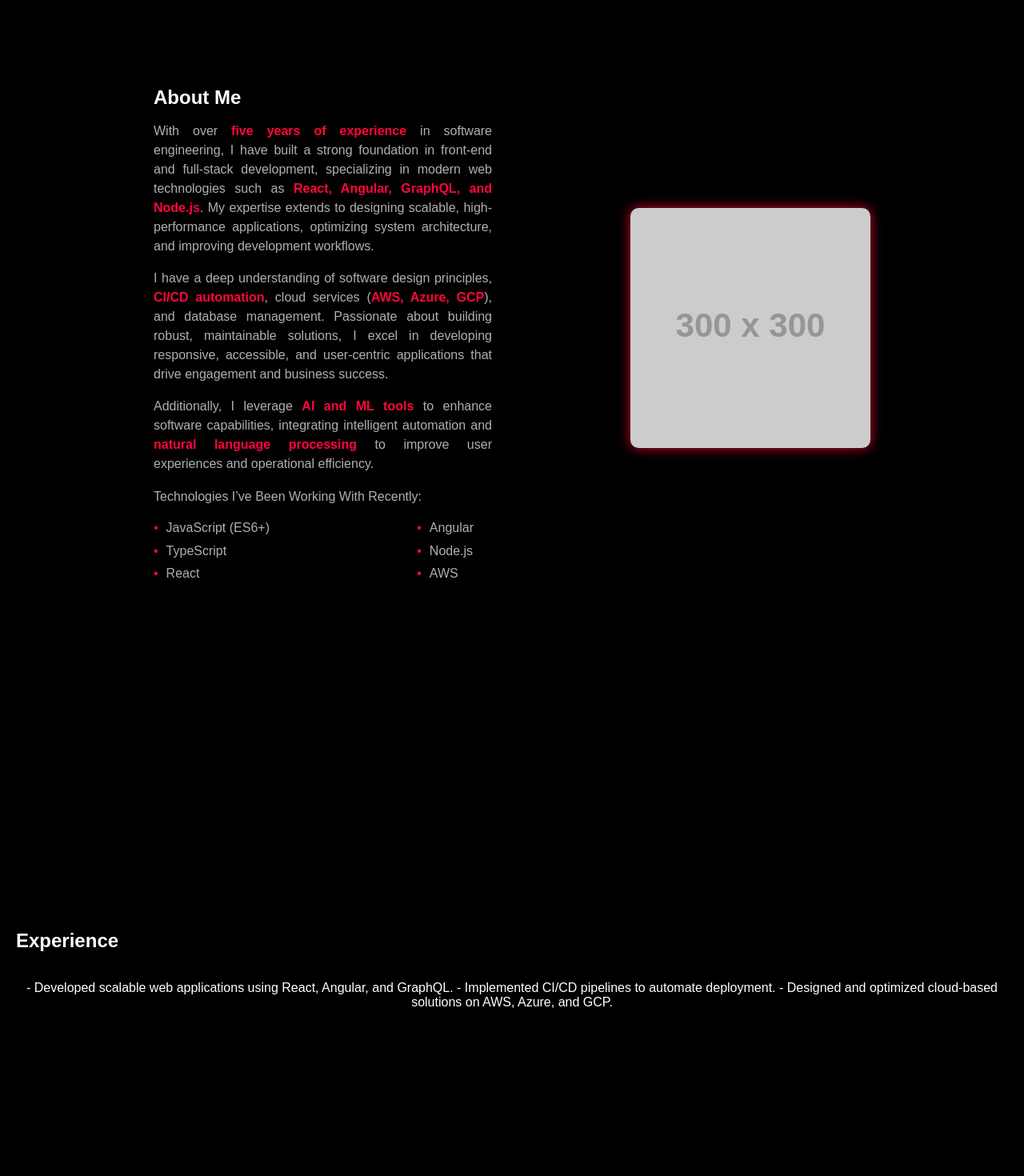
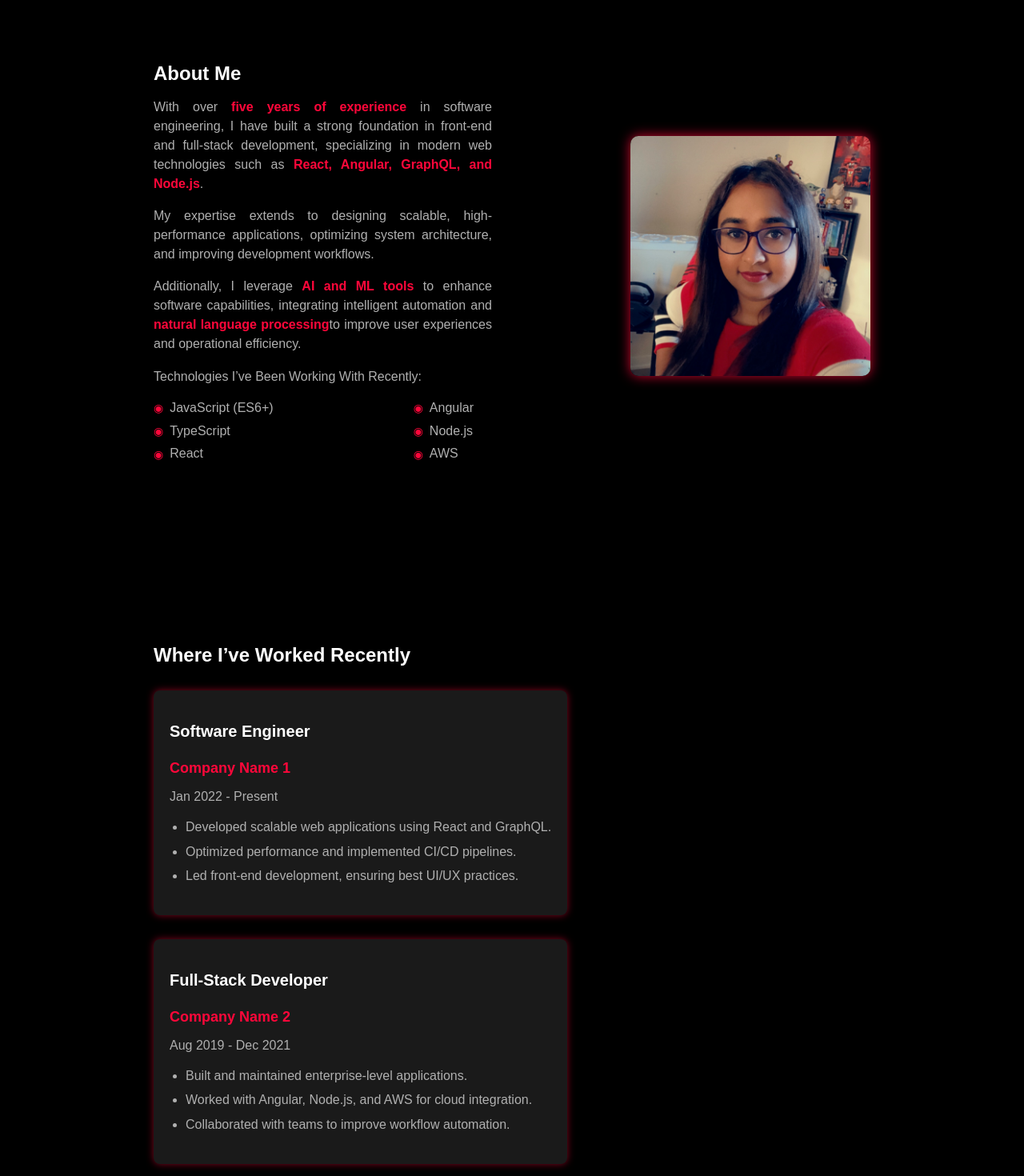
Before and after one commit to amuthyal/my-portfolio, a React (Create React App) app: page / in a window 1280 px wide. Shown: the part 880-2350 px from the top of the page at 80% size. Built offline with nearby package versions, Linux system fonts and the light colour scheme.

Commit message:
added components

```diff
--- a/src/App.css
+++ b/src/App.css
@@ -192,11 +192,16 @@
   line-height: 1.8;
 }
 
+/* Custom Bullet Points - Smaller Circle */
 .tech-list li::before {
-  content: "•"; /* Bullet point */
+  content: "◉";  /* You can change this to ◉, ◆, ▶, ✪, etc. */
   color: #ff073a; /* Neon Red Bullet */
-  margin-right: 10px;
+  font-size: 14px; /* Reduce bullet size */
+  margin-right: 8px; /* Reduce spacing */
+  display: inline-block;
+  vertical-align: middle;
 }
+
 
 
 
@@ -234,3 +239,65 @@
     height: 250px;
   }
 }
+
+/* Experience Section */
+#experience {
+  padding: 60px 15%;
+  min-height: 100vh;
+  text-align: left;
+}
+
+/* Section Title */
+.section-title {
+  color: white;
+  font-size: 24px;
+  margin-bottom: 30px;
+}
+
+/* Experience Container */
+.experience-container {
+  display: flex;
+  flex-direction: column;
+  gap: 30px; /* Space between jobs */
+}
+
+/* Individual Experience Item */
+.experience-item {
+  background: rgba(255, 255, 255, 0.1); /* Subtle background */
+  padding: 20px;
+  border-radius: 8px;
+  box-shadow: 0 0 10px rgba(255, 7, 58, 0.5); /* Neon Glow */
+}
+
+/* Job Titles */
+.experience-item h3 {
+  color: white;
+  font-size: 20px;
+  margin-bottom: 5px;
+}
+
+/* Company Names */
+.experience-item h4 {
+  color: #ff073a; /* Neon Red */
+  font-size: 18px;
+  margin-bottom: 5px;
+}
+
+/* Dates */
+.experience-item p {
+  color: #b0b0b0; /* Grey */
+  font-size: 16px;
+  margin-bottom: 10px;
+}
+
+/* Job Responsibilities */
+.experience-item ul {
+  color: #b0b0b0;
+  font-size: 16px;
+  line-height: 1.6;
+  padding-left: 20px;
+}
+
+.experience-item ul li {
+  margin-bottom: 5px;
+}
--- a/src/App.js
+++ b/src/App.js
@@ -1,127 +1,23 @@
 import React from "react";
+import Header from "./components/Header";
+import Intro from "./components/Intro";
+import About from "./components/About";
+import Experience from "./components/Experience";
+import Projects from "./components/Projects";
+import Contact from "./components/Contact";
 import "./App.css";
 
-function App() {
+const App = () => {
   return (
-    <div className="App">
+    <div>
       <Header />
-      <MainContent />
-      <Footer />
+      <Intro />
+      <About />
+      <Experience />
+      <Projects />
+      <Contact />
     </div>
   );
-}
-
-const Header = () => (
-  <header className="header">
-    <nav>
-      <ul>
-        <li><a href="#about">About</a></li>
-        <li><a href="#experience">Experience</a></li>
-        <li><a href="#projects">Projects</a></li>
-        <li><a href="#contact">Contact</a></li>
-        <li><button onClick={() => window.open("/resume.pdf")}>Resume</button></li>
-      </ul>
-    </nav>
-  </header>
-);
-
-const MainContent = () => (
-  <main className="main">
-    {/* Introduction Section */}
-    <section id="intro">
-      <h1>Hi, my name is</h1>
-      <h3>Akhila Muthyala</h3>
-      <p className="intro-text">
-        I'm an experienced full-stack developer, and I'm passionate about
-        building high-performance, AI-enhanced applications that drive
-        engagement and efficiency.
-      </p>
-    </section>
-
-    {/* About Me Section (Text Left, Image Right) */}
-    <section id="about">
-      {/* Left Column - Text */}
-      <div className="about-text">
-        <h2>About Me</h2>
-        <p>
-          With over <span className="highlight">five years of experience</span> in software engineering,
-          I have built a strong foundation in front-end and full-stack development, specializing in modern
-          web technologies such as <span className="highlight">React, Angular, GraphQL, and Node.js</span>.
-          My expertise extends to designing scalable, high-performance applications, optimizing system
-          architecture, and improving development workflows.
-        </p>
-        <p>
-          I have a deep understanding of software design principles, <span className="highlight">CI/CD automation</span>,
-          cloud services (<span className="highlight">AWS, Azure, GCP</span>), and database management. Passionate about
-          building robust, maintainable solutions, I excel in developing responsive, accessible, and
-          user-centric applications that drive engagement and business success.
-        </p>
-        <p>
-          Additionally, I leverage <span className="highlight">AI and ML tools</span> to enhance software capabilities,
-          integrating intelligent automation and <span className="highlight">natural language processing </span>
-          to improve user experiences and operational efficiency.
-        </p>
-
-    {/* Technologies Section */}
-    <h3 className="tech-title">Technologies I’ve Been Working With Recently:</h3>
-    <div className="tech-container">
-      <ul className="tech-list">
-        <li>JavaScript (ES6+)</li>
-        <li>TypeScript</li>
-        <li>React</li>
-      </ul>
-      <ul className="tech-list">
-        <li>Angular</li>
-        <li>Node.js</li>
-        <li>AWS</li>
-      </ul>
-    </div>
-  </div>
-
-
-
-      {/* Right Column - Image */}
-      <div className="about-image">
-       {/* <img src="/images/profile.jpg" alt="Akhila Muthyala" /> */}
-       <img src="https://via.placeholder.com/300x300" alt="Test Image" />
-
-      </div>
-    </section>
-
-    {/* Experience Section */}
-    <section id="experience">
-      <h2>Experience</h2>
-      <p>
-        - Developed scalable web applications using React, Angular, and GraphQL.
-        - Implemented CI/CD pipelines to automate deployment.
-        - Designed and optimized cloud-based solutions on AWS, Azure, and GCP.
-      </p>
-    </section>
-
-    {/* Projects Section */}
-    <section id="projects">
-      <h2>Projects</h2>
-      <p>
-        - <strong>Project 1:</strong> A full-stack e-commerce platform with GraphQL APIs.
-        - <strong>Project 2:</strong> AI-powered chatbot for automated customer support.
-        - <strong>Project 3:</strong> Scalable SaaS application for data analytics.
-      </p>
-    </section>
-
-    {/* Contact Section */}
-    <section id="contact">
-      <h2>Contact</h2>
-      <p>Email: akhila@example.com</p>
-      <p>LinkedIn: linkedin.com/in/akhila</p>
-      <p>GitHub: github.com/akhila</p>
-    </section>
-  </main>
-);
-
-const Footer = () => (
-  <footer className="footer">
-    <p>&copy; {new Date().getFullYear()} Akhila Muthyala</p>
-  </footer>
-);
+};
 
 export default App;
--- /dev/null
+++ b/src/components/About.js
@@ -0,0 +1,48 @@
+import React from "react";
+import "../App.css";
+
+const About = () => {
+  return (
+    <section id="about">
+      <div className="about-text">
+        <h2>About Me</h2>
+        <p>
+          With over <span className="highlight">five years of experience</span> in software engineering,
+          I have built a strong foundation in front-end and full-stack development, specializing in modern
+          web technologies such as <span className="highlight">React, Angular, GraphQL, and Node.js</span>.
+        </p>
+        <p>
+          My expertise extends to designing scalable, high-performance applications, optimizing system
+          architecture, and improving development workflows.
+        </p>
+        <p>
+          Additionally, I leverage <span className="highlight">AI and ML tools</span> to enhance software capabilities,
+          integrating intelligent automation and <span className="highlight">natural language processing</span>
+          to improve user experiences and operational efficiency.
+        </p>
+
+        {/* Technologies Section */}
+        <h3 className="tech-title">Technologies I’ve Been Working With Recently:</h3>
+        <div className="tech-container">
+          <ul className="tech-list">
+            <li>JavaScript (ES6+)</li>
+            <li>TypeScript</li>
+            <li>React</li>
+          </ul>
+          <ul className="tech-list">
+            <li>Angular</li>
+            <li>Node.js</li>
+            <li>AWS</li>
+          </ul>
+        </div>
+      </div>
+
+      {/* Right Column - Profile Image */}
+      <div className="about-image">
+        <img src="/images/profile.jpg" alt="Akhila Muthyala" />
+      </div>
+    </section>
+  );
+};
+
+export default About;
--- /dev/null
+++ b/src/components/Contact.js
@@ -0,0 +1,14 @@
+import React from "react";
+import "../App.css";
+
+const Contact = () => {
+  return (
+    <section id="contact">
+      <h2 className="section-title">Contact</h2>
+      <p className="text-gray">Feel free to reach out to me!</p>
+      <a href="mailto:your.email@example.com" className="contact-btn">Say Hello</a>
+    </section>
+  );
+};
+
+export default Contact;
--- /dev/null
+++ b/src/components/Experience.js
@@ -0,0 +1,39 @@
+import React from "react";
+import "../App.css";
+
+const Experience = () => {
+  return (
+    <section id="experience">
+      <h2 className="section-title">Where I’ve Worked Recently</h2>
+      <div className="experience-container">
+
+        {/* Job 1 */}
+        <div className="experience-item">
+          <h3>Software Engineer</h3>
+          <h4>Company Name 1</h4>
+          <p>Jan 2022 - Present</p>
+          <ul>
+            <li>Developed scalable web applications using React and GraphQL.</li>
+            <li>Optimized performance and implemented CI/CD pipelines.</li>
+            <li>Led front-end development, ensuring best UI/UX practices.</li>
+          </ul>
+        </div>
+
+        {/* Job 2 */}
+        <div className="experience-item">
+          <h3>Full-Stack Developer</h3>
+          <h4>Company Name 2</h4>
+          <p>Aug 2019 - Dec 2021</p>
+          <ul>
+            <li>Built and maintained enterprise-level applications.</li>
+            <li>Worked with Angular, Node.js, and AWS for cloud integration.</li>
+            <li>Collaborated with teams to improve workflow automation.</li>
+          </ul>
+        </div>
+
+      </div>
+    </section>
+  );
+};
+
+export default Experience;
--- /dev/null
+++ b/src/components/Header.js
@@ -0,0 +1,20 @@
+import React from "react";
+import "../App.css";
+
+const Header = () => {
+  return (
+    <header className="header">
+      <nav>
+        <ul>
+          <li><a href="#about">About</a></li>
+          <li><a href="#experience">Experience</a></li>
+          <li><a href="#projects">Projects</a></li>
+          <li><a href="#contact">Contact</a></li>
+          <li><button className="resume-btn">Resume</button></li>
+        </ul>
+      </nav>
+    </header>
+  );
+};
+
+export default Header;
--- /dev/null
+++ b/src/components/Intro.js
@@ -0,0 +1,18 @@
+import React from "react";
+import "../App.css";
+
+const Intro = () => {
+  return (
+    <section id="intro">
+      <h1>Hi, my name is</h1>
+      <h3>Akhila Muthyala</h3>
+      <p className="intro-text">
+        I'm an experienced full-stack developer, and I'm passionate about
+        building <span className="highlight">high-performance, AI-enhanced applications</span>
+        that drive engagement and efficiency.
+      </p>
+    </section>
+  );
+};
+
+export default Intro;
--- /dev/null
+++ b/src/components/Projects.js
@@ -0,0 +1,13 @@
+import React from "react";
+import "../App.css";
+
+const Projects = () => {
+  return (
+    <section id="projects">
+      <h2 className="section-title">Projects</h2>
+      <p className="text-gray">Coming soon...</p>
+    </section>
+  );
+};
+
+export default Projects;
```
